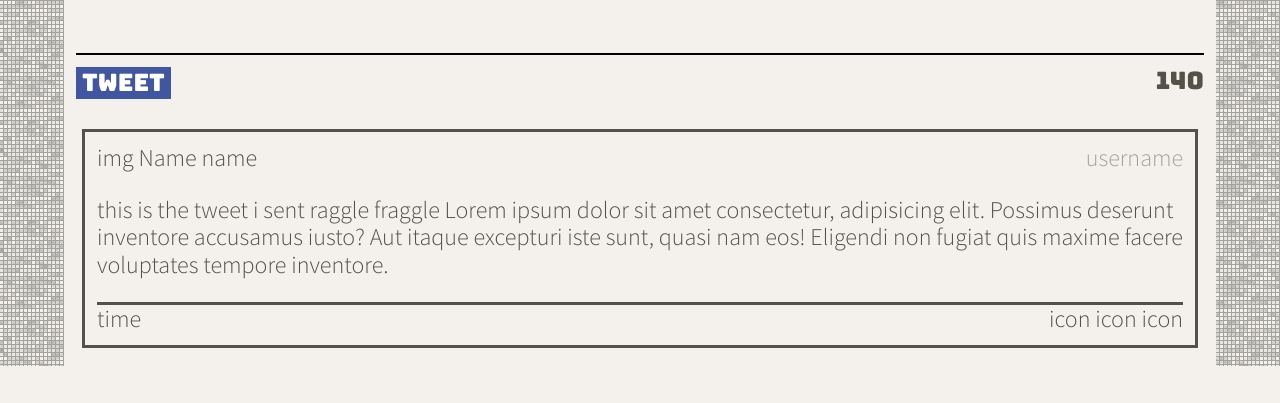
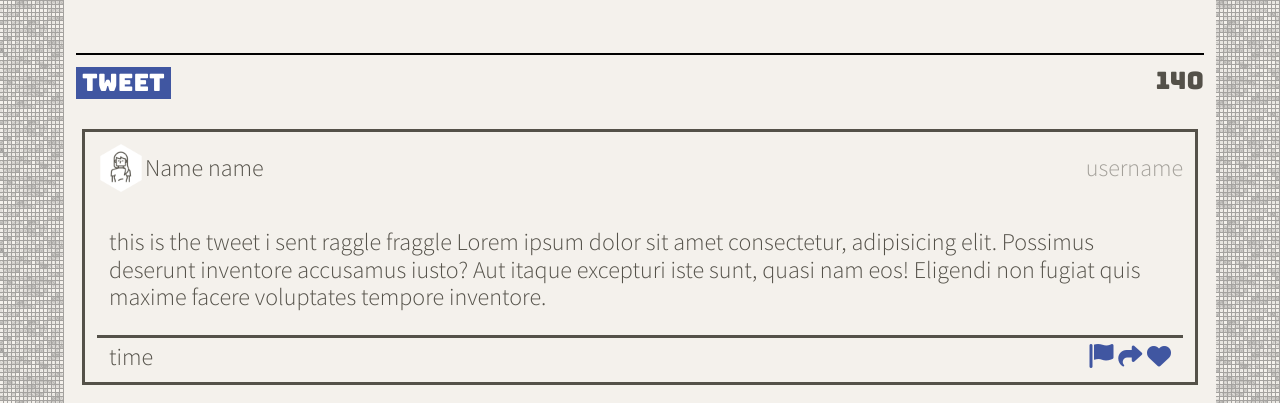
Before and after one commit to firewallfail/tweeter, a website: page public/index.html in a window 1280 px wide. Shown: the part 607-1010 px from the top of the page. Before the commit the page ends 973 px from the top, so only its background shows below. Drawn offline with nearby package versions, Linux system fonts and the light colour scheme.

Commit message:
Icon color change on hover

```diff
--- a/public/index.html
+++ b/public/index.html
@@ -69,18 +69,25 @@
     <section class="new-tweet-container">
       <article class="tweet">
         <header>
-          <div>img Name name</div>
+          <div>
+            <img src="/images/profile-hex.png" alt="Profile picture">
+            <div>Name name</div>
+          </div>
           <div class="username">username</div>
         </header>
 
-        <body>
-          <p>this is the tweet i sent raggle fraggle Lorem ipsum dolor sit amet consectetur, adipisicing elit. Possimus
-            deserunt inventore accusamus iusto? Aut itaque excepturi iste sunt, quasi nam eos! Eligendi non fugiat quis
-            maxime facere voluptates tempore inventore.</p>
-        </body>
+        <p>
+          this is the tweet i sent raggle fraggle Lorem ipsum dolor sit amet consectetur, adipisicing elit. Possimus
+          deserunt inventore accusamus iusto? Aut itaque excepturi iste sunt, quasi nam eos! Eligendi non fugiat quis
+          maxime facere voluptates tempore inventore.
+        </p>
         <footer>
           <div>time</div>
-          <div>icon icon icon</div>
+          <div>
+            <i id="flag" class="fa-solid fa-flag"></i>
+            <i id="retweet" class="fa-solid fa-share"></i>
+            <i id="heart" class="fa-solid fa-heart"></i>
+          </div>
         </footer>
       </article>
     </section>
--- a/public/styles/new-tweet.css
+++ b/public/styles/new-tweet.css
@@ -65,13 +65,47 @@ article.tweet header {
   justify-content: space-between;
 }
 
+article.tweet header div {
+  display: flex;
+  align-items: center;
+}
+
+article.tweet header img {
+  width: 2em;
+}
+
 article.tweet footer {
   display: flex;
   flex-direction: row;
   justify-content: space-between;
   border-top: solid;
+  padding-top: 0.2em;
+}
+
+article.tweet footer i {
+  color: #4056A1;
 }
 
 article.tweet .username {
   opacity: 0.5;
 }
+
+article.tweet p {
+  margin: 1.5em 0.5em 1em;
+}
+
+article.tweet footer div {
+  margin: 0 0.5em;
+}
+
+#flag:hover {
+  color: #C88837;
+}
+
+#retweet:hover {
+  color: #C88837;
+}
+
+#heart:hover {
+  color: #C88837;
+}
```
